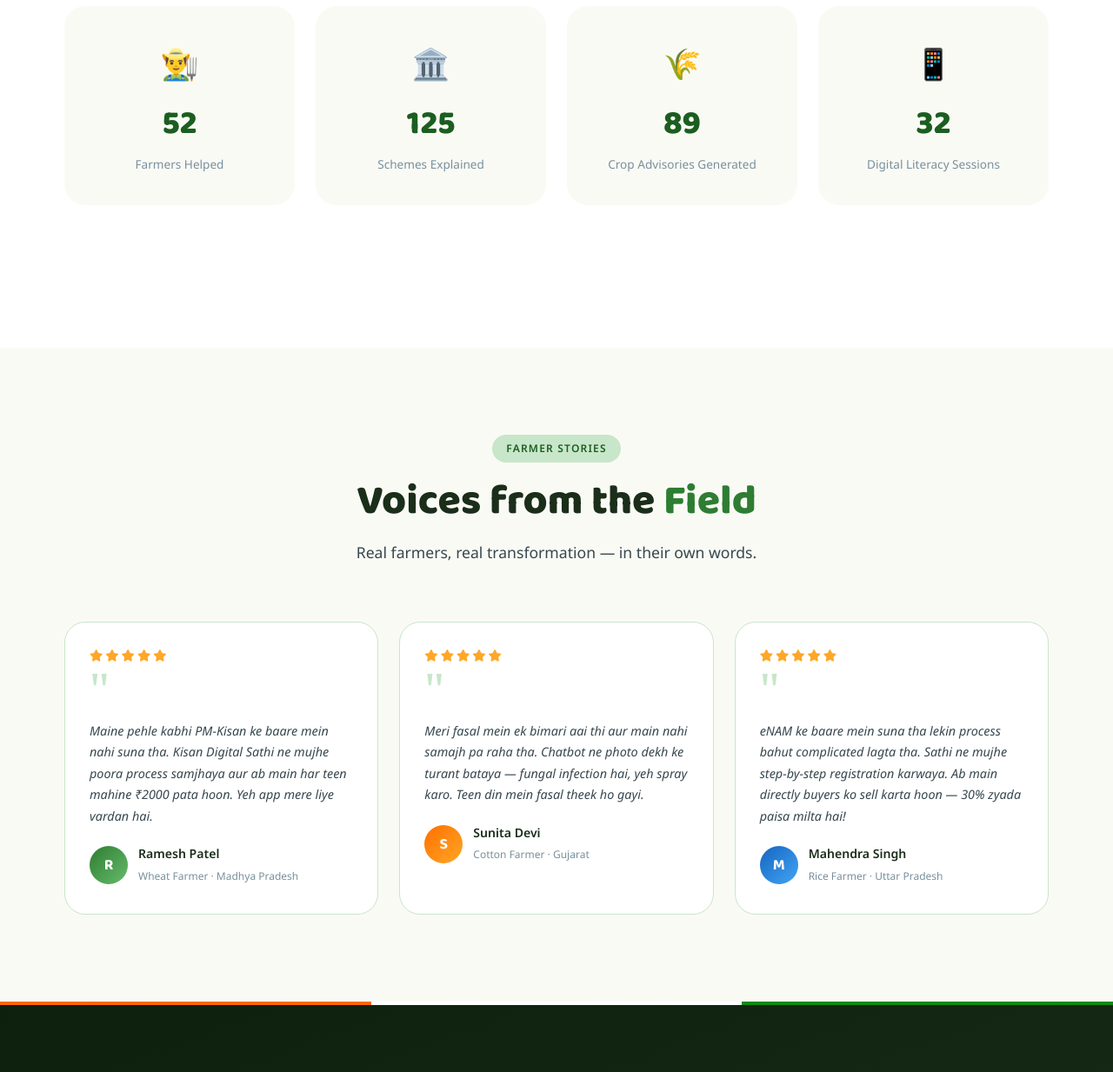
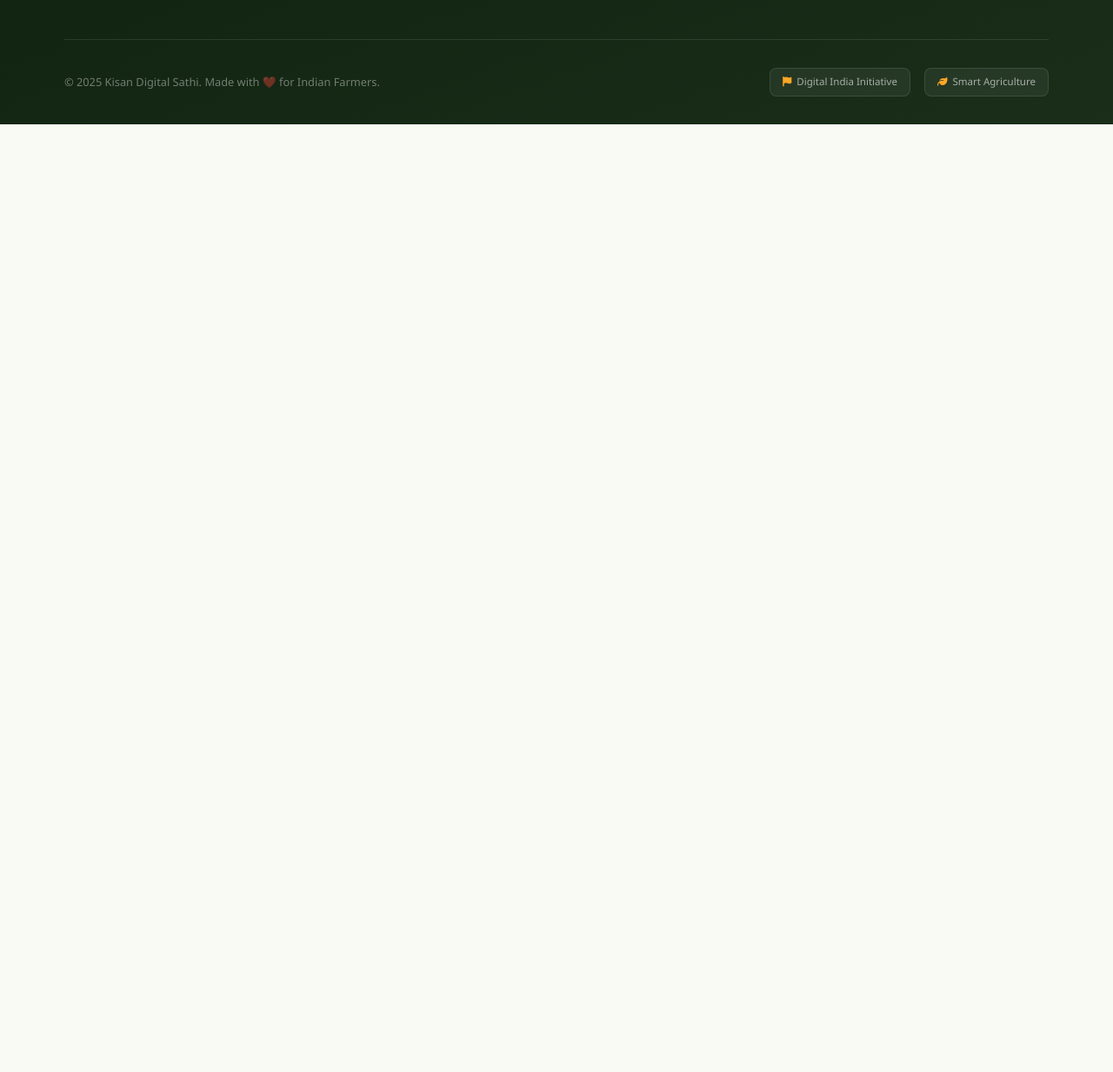
Before and after one commit to ayushsoni9918-cell/Kisan-Digital-Sathi, a plain HTML site: page frontend/index.html in a window 1280 px wide. Shown: the part 6869-8102 px from the top of the page at 87% size. After the commit the page ends 7012 px from the top, so only its background shows below. Drawn offline with Linux system fonts and the light colour scheme.

Commit message:
Update index.html

```diff
--- a/frontend/index.html
+++ b/frontend/index.html
@@ -2804,149 +2804,6 @@
       </div>
     </section>
 
-    <!-- ============================================================
-       IMPACT SECTION
-  ============================================================ -->
-    <section class="impact section" id="impact">
-      <div class="container">
-        <div class="impact-header reveal">
-          <span class="tag">Our Impact</span>
-          <h2 class="section-title">
-            Numbers That <span class="highlight">Matter</span>
-          </h2>
-          <p
-            class="section-subtitle"
-            style="margin: 0 auto; text-align: center"
-          >
-            Real impact, real farmers, real change — across India's heartland.
-          </p>
-        </div>
-
-        <div class="impact-grid">
-          <div class="impact-card reveal">
-            <span class="impact-icon">👨‍🌾</span>
-            <span class="impact-number" data-target="52">0</span>
-            <div class="impact-label">Farmers Helped</div>
-          </div>
-          <div class="impact-card reveal">
-            <span class="impact-icon">🏛️</span>
-            <span class="impact-number" data-target="125">0</span>
-            <div class="impact-label">Schemes Explained</div>
-          </div>
-          <div class="impact-card reveal">
-            <span class="impact-icon">🌾</span>
-            <span class="impact-number" data-target="89">0</span>
-            <div class="impact-label">Crop Advisories Generated</div>
-          </div>
-          <div class="impact-card reveal">
-            <span class="impact-icon">📱</span>
-            <span class="impact-number" data-target="32">0</span>
-            <div class="impact-label">Digital Literacy Sessions</div>
-          </div>
-        </div>
-      </div>
-    </section>
-
-    <!-- ============================================================
-       TESTIMONIALS
-  ============================================================ -->
-    <section class="testimonials section" id="testimonials">
-      <div class="container">
-        <div class="testimonials-header reveal">
-          <span class="tag">Farmer Stories</span>
-          <h2 class="section-title">
-            Voices from the <span class="highlight">Field</span>
-          </h2>
-          <p
-            class="section-subtitle"
-            style="margin: 0 auto; text-align: center"
-          >
-            Real farmers, real transformation — in their own words.
-          </p>
-        </div>
-        <div class="testimonials-grid">
-          <div class="testimonial-card reveal">
-            <div class="stars">
-              <i class="fas fa-star"></i><i class="fas fa-star"></i
-              ><i class="fas fa-star"></i><i class="fas fa-star"></i
-              ><i class="fas fa-star"></i>
-            </div>
-            <span class="quote-mark">"</span>
-            <p>
-              Maine pehle kabhi PM-Kisan ke baare mein nahi suna tha. Kisan
-              Digital Sathi ne mujhe poora process samjhaya aur ab main har teen
-              mahine ₹2000 pata hoon. Yeh app mere liye vardan hai.
-            </p>
-            <div class="testimonial-author">
-              <div
-                class="author-avatar"
-                style="background: linear-gradient(135deg, #2e7d32, #66bb6a)"
-              >
-                R
-              </div>
-              <div class="author-info">
-                <strong>Ramesh Patel</strong>
-                <small>Wheat Farmer · Madhya Pradesh</small>
-              </div>
-            </div>
-          </div>
-
-          <div class="testimonial-card reveal">
-            <div class="stars">
-              <i class="fas fa-star"></i><i class="fas fa-star"></i
-              ><i class="fas fa-star"></i><i class="fas fa-star"></i
-              ><i class="fas fa-star"></i>
-            </div>
-            <span class="quote-mark">"</span>
-            <p>
-              Meri fasal mein ek bimari aai thi aur main nahi samajh pa raha
-              tha. Chatbot ne photo dekh ke turant bataya — fungal infection
-              hai, yeh spray karo. Teen din mein fasal theek ho gayi.
-            </p>
-            <div class="testimonial-author">
-              <div
-                class="author-avatar"
-                style="background: linear-gradient(135deg, #ff6f00, #ffa726)"
-              >
-                S
-              </div>
-              <div class="author-info">
-                <strong>Sunita Devi</strong>
-                <small>Cotton Farmer · Gujarat</small>
-              </div>
-            </div>
-          </div>
-
-          <div class="testimonial-card reveal">
-            <div class="stars">
-              <i class="fas fa-star"></i><i class="fas fa-star"></i
-              ><i class="fas fa-star"></i><i class="fas fa-star"></i
-              ><i class="fas fa-star"></i>
-            </div>
-            <span class="quote-mark">"</span>
-            <p>
-              eNAM ke baare mein suna tha lekin process bahut complicated lagta
-              tha. Sathi ne mujhe step-by-step registration karwaya. Ab main
-              directly buyers ko sell karta hoon — 30% zyada paisa milta hai!
-            </p>
-            <div class="testimonial-author">
-              <div
-                class="author-avatar"
-                style="background: linear-gradient(135deg, #1565c0, #42a5f5)"
-              >
-                M
-              </div>
-              <div class="author-info">
-                <strong>Mahendra Singh</strong>
-                <small>Rice Farmer · Uttar Pradesh</small>
-              </div>
-            </div>
-          </div>
-        </div>
-      </div>
-    </section>
-
-    <div class="tricolor"></div>
 
     <!-- ============================================================
        FOOTER
```
